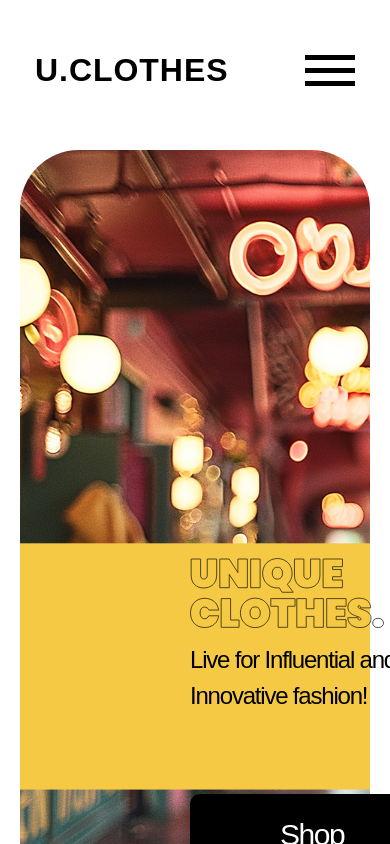
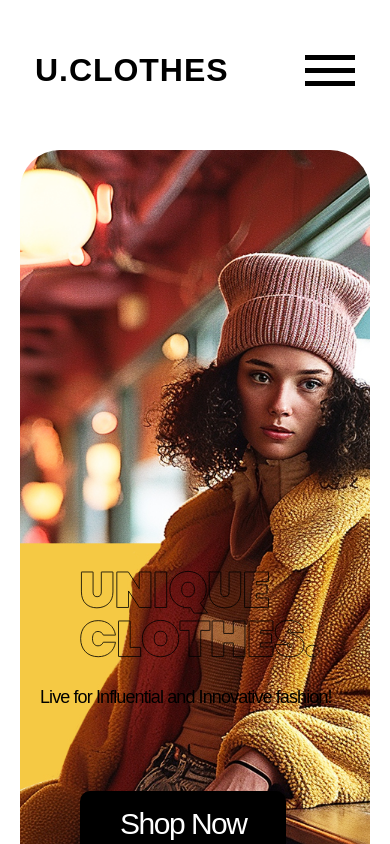
Before and after one commit to olgatenison/fashion-shop, a React (Create React App) app: page / in a window 390 px wide. Shown: the top 844 px of the page. Built offline with nearby package versions, Linux system fonts and the light colour scheme.

Commit message:
photo header

```diff
--- a/src/components/arrivals/arrivals.css
+++ b/src/components/arrivals/arrivals.css
@@ -12,6 +12,7 @@
   justify-content: space-between;
   column-gap: 30px;
 }
+
 @media screen and (max-width: 375px) {
   .arrivals {
     padding-top: 60px;
--- a/src/components/promo/promo.css
+++ b/src/components/promo/promo.css
@@ -8,7 +8,7 @@
   column-gap: 24px;
   padding-top: 68px;
   padding-left: 120px;
-  border-radius: 59px;
+  border-radius: 40px;
   background-size: cover;
   background-image: url(../img/images/hero.jpg);
   background-position: 15%;
@@ -59,3 +59,33 @@
   position: relative;
   display: inline-block;
 }
+
+@media screen and (max-width: 767px) {
+  .promo__content {
+    display: flex;
+    height: 900px;
+    column-gap: 24px;
+    padding-top: 68px;
+    padding-left: 10px;
+    border-radius: 40px;
+    background-size: cover;
+    background-image: url(../img/images/hero.jpg);
+    background-position: 70%;
+    background-color: #f4f6f5;
+  }
+  .promo__desc {
+    margin-top: -40px;
+    margin-bottom: 32px;
+    font-weight: 400;
+    font-size: 18px;
+    line-height: calc(48 / 32);
+    letter-spacing: -0.05em;
+    padding-left: 10px;
+  }
+}
+
+@media screen and (min-width: 375px) and (max-width: 767px) {
+  .promo__btn {
+    padding: 10px 40px;
+  }
+}
--- a/src/components/title/title.css
+++ b/src/components/title/title.css
@@ -3,10 +3,6 @@
   position: relative;
   overflow: hidden;
 }
-/* :root {
-  --hover-color: #ff5733;
-  --yellow-bg: #ffc700;
-} */
 
 .bg {
   padding: 50px;
@@ -33,12 +29,14 @@
   }
 }
 
-/* Apply the fill animation to the text */
-/* #logo:hover {
-  animation: fillText 0.3s ease-in-out forwards;
-} */
-
 /* Add hover styles */
 .title.hovered #logo {
   fill: var(--hover-color);
 }
+
+@media screen and (max-width: 767px) {
+  #logo {
+    width: 488px;
+    height: 112px;
+  }
+}
```
